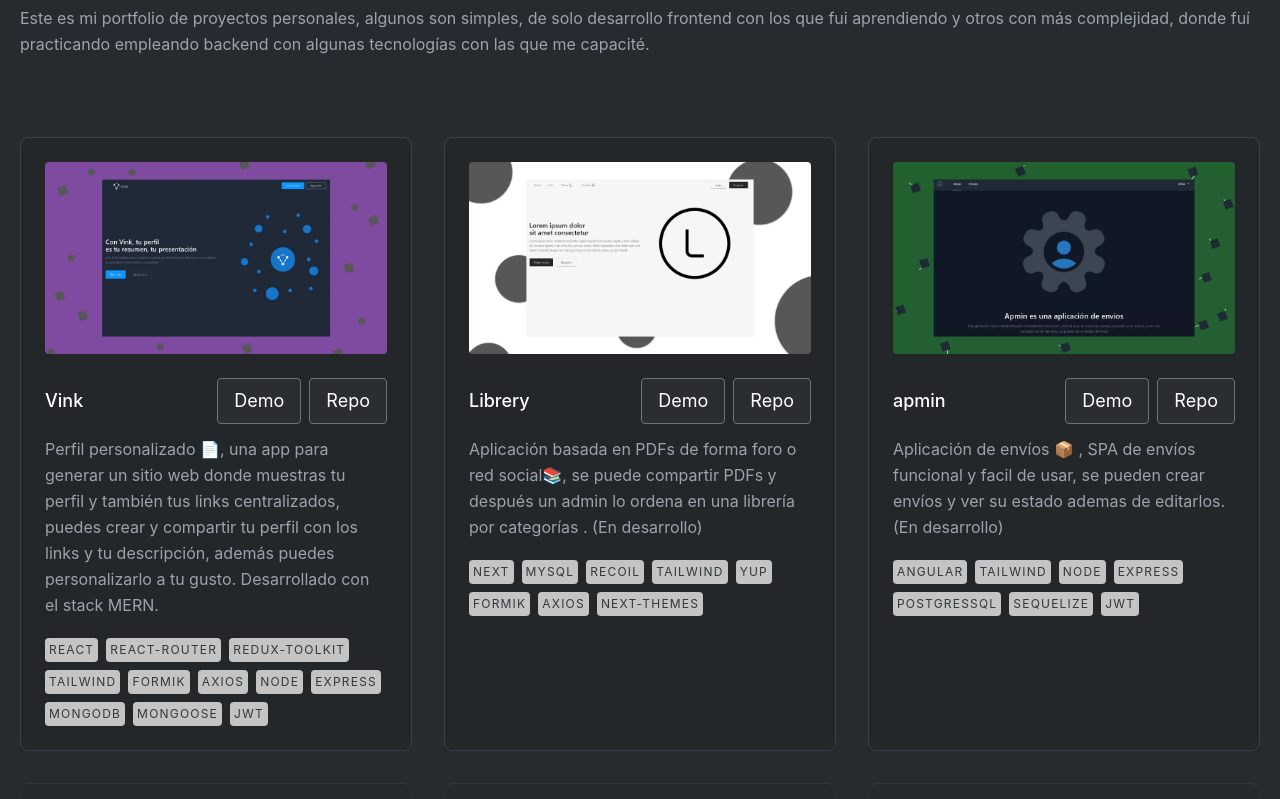
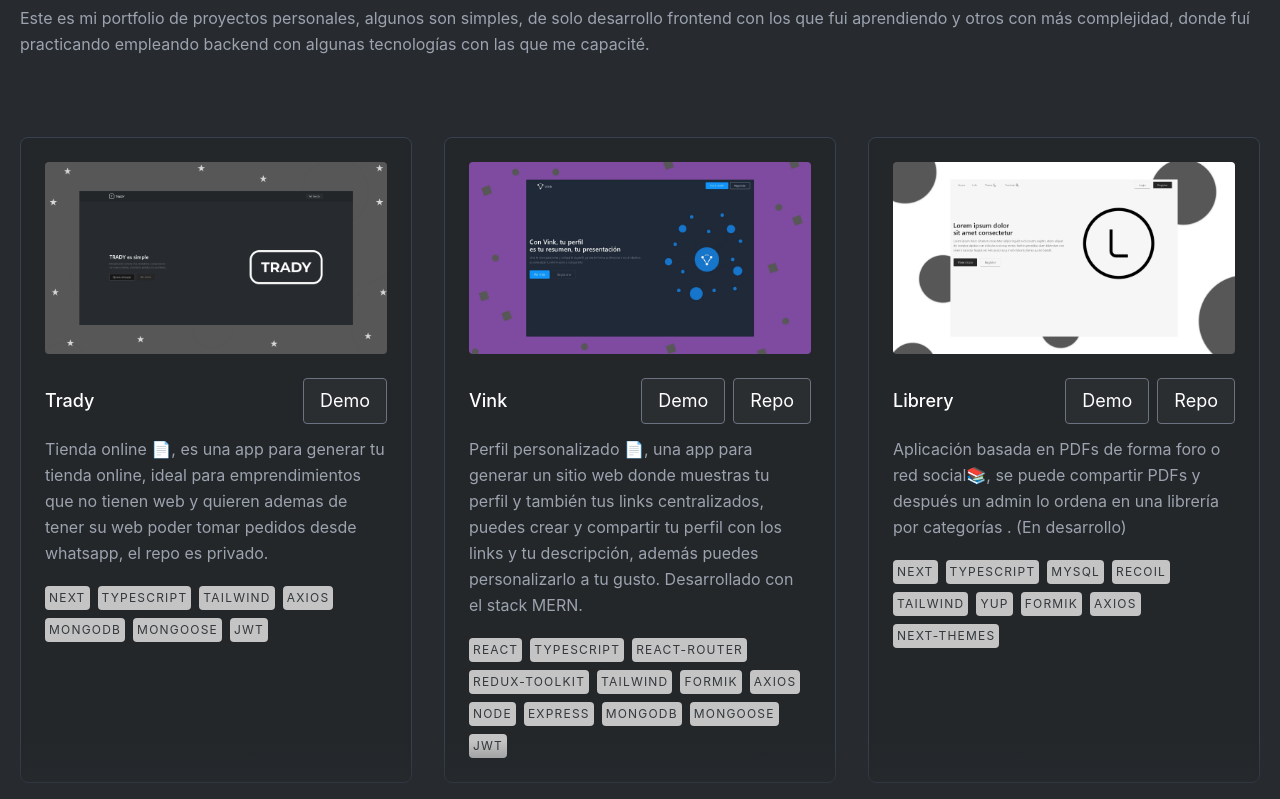
Before and after one commit to joaquinnieva/joaquinnieva, a React (Create React App) app: page / in a window 1280 px wide. Shown: the part 3027-3826 px from the top of the page. Built offline with nearby package versions, Linux system fonts and the light colour scheme.

Commit message:
Actualice con proyecto nuevo y un par de estilos

```diff
--- a/src/components/ProyectCard/ProyectCard.tsx
+++ b/src/components/ProyectCard/ProyectCard.tsx
@@ -4,7 +4,7 @@ function ProyectCard({ proyect }: { proyect: any }) {
       <img
         width={342}
         height={192}
-        className="object-cover object-center h-auto mb-6 rounded"
+        className="object-cover object-center h-auto mx-auto mb-6 rounded"
         src={proyect.img}
         alt={proyect.name}
       />
@@ -14,6 +14,7 @@ function ProyectCard({ proyect }: { proyect: any }) {
             {proyect.name}
           </h2>
           <div className="flex gap-2">
+            {proyect.link && (
               <a
                 aria-label="View deploy"
                 href={proyect.link}
@@ -23,6 +24,8 @@ function ProyectCard({ proyect }: { proyect: any }) {
               >
                 Demo
               </a>
+            )}
+            {proyect.repo && (
               <a
                 aria-label="View repo"
                 href={proyect.repo}
@@ -32,6 +35,7 @@ function ProyectCard({ proyect }: { proyect: any }) {
               >
                 Repo
               </a>
+            )}
           </div>
         </div>
 
--- a/src/constants/images.js
+++ b/src/constants/images.js
@@ -1,3 +1,4 @@
+import proyecto11 from '../img/Proyecto11.png'
 import angular from '../img/angular.webp'
 import bootstrap from '../img/bootstrap.webp'
 import css from '../img/css.webp'
@@ -68,5 +69,6 @@ const images = {
   proyecto8,
   proyecto9,
   proyecto10,
+  proyecto11,
 }
 export default images
--- a/src/constants/proyectsInfo.js
+++ b/src/constants/proyectsInfo.js
@@ -9,8 +9,26 @@ const image7 = images.proyecto7
 // const image8 = images.proyecto8;
 const image9 = images.proyecto9
 const image10 = images.proyecto10
+const image11 = images.proyecto11
 
 let proyects = [
+  {
+    id: 11,
+    name: 'Trady',
+    description:
+      'Tienda online 📄, es una app para generar tu tienda online, ideal para emprendimientos que no tienen web y quieren ademas de tener su web poder tomar pedidos desde whatsapp, el repo es privado.',
+    img: image11,
+    tecnologies: [
+      'next',
+      'typescript',
+      'tailwind',
+      'axios',
+      'mongodb',
+      'mongoose',
+      'jwt',
+    ],
+    link: 'https://my-trady.vercel.app/',
+  },
   {
     id: 9,
     name: 'Vink',
@@ -19,6 +37,7 @@ let proyects = [
     img: image9,
     tecnologies: [
       'react',
+      'typescript',
       'react-router',
       'redux-toolkit',
       'tailwind',
@@ -41,6 +60,7 @@ let proyects = [
     img: image7,
     tecnologies: [
       'next',
+      'typescript',
       'mysql',
       'recoil',
       'tailwind',
@@ -60,6 +80,7 @@ let proyects = [
     img: image10,
     tecnologies: [
       'angular',
+      'typescript',
       'tailwind',
       'node',
       'express',
```
Also changed, not shown: src/img/Proyecto11.png (added), 1 other file (tests, documents, lock files or other folders). Lines whose indentation alone changed are shown as unchanged.
